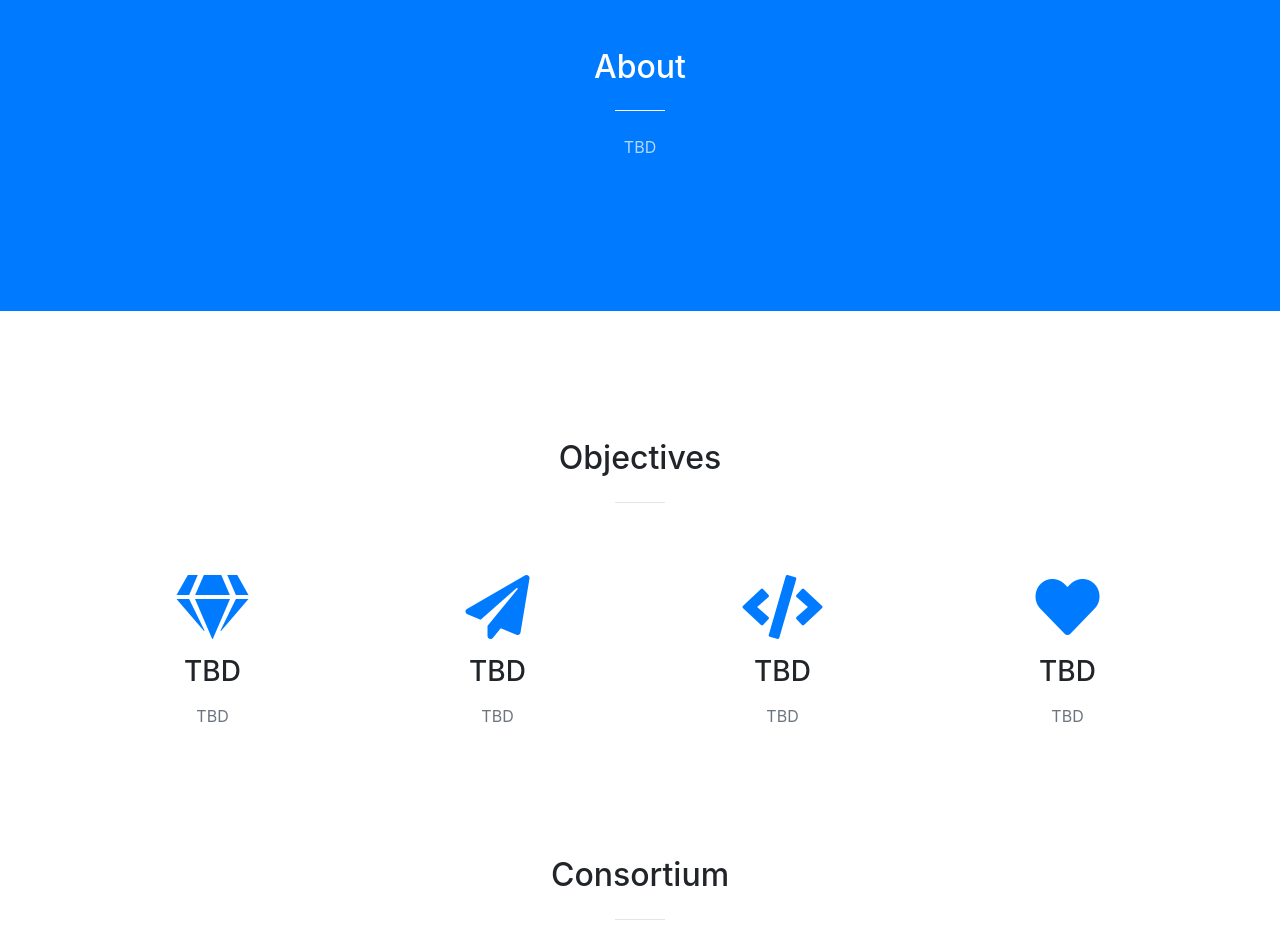
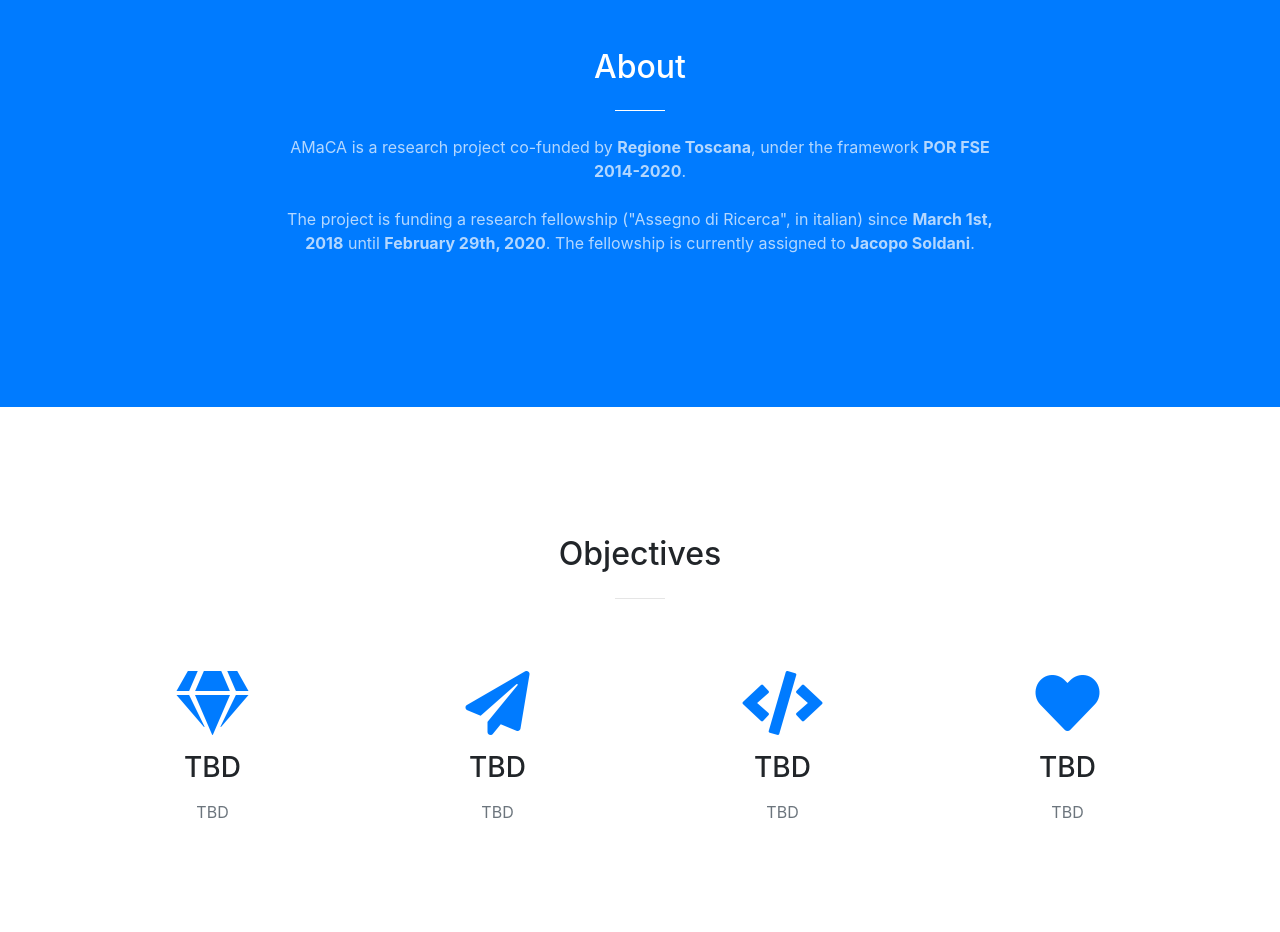
Before and after one commit to di-unipi-socc/AMaCA, a website with bundled scripts: page index.html in a window 1280 px wide. Shown: the part 880-1812 px from the top of the page. Built offline with nearby package versions, Linux system fonts and the light colour scheme.

Commit message:
about filled

```diff
--- a/index.html
+++ b/index.html
@@ -78,7 +78,13 @@
           <div class="col-lg-8 mx-auto text-center">
             <h2 class="section-heading text-white">About</h2>
             <hr class="light my-4">
-            <p class="text-faded mb-4">TBD</p>
+            <p class="text-faded mb-4">
+				AMaCA is a research project co-funded by <strong>Regione Toscana</strong>, under the framework <strong>POR FSE 2014-2020</strong>.
+			</p>
+            <p class="text-faded mb-4">
+				The project is funding a research fellowship ("Assegno di Ricerca", in italian) since <strong>March 1st, 2018</strong> until <strong>February 29th, 2020</strong>.
+				The fellowship is currently assigned to <a href="http://pages.di.unipi.it/soldani"><strong class="text-faded mb-4">Jacopo Soldani</strong></a>.
+			</p>
           </div>
         </div>
       </div>
```
